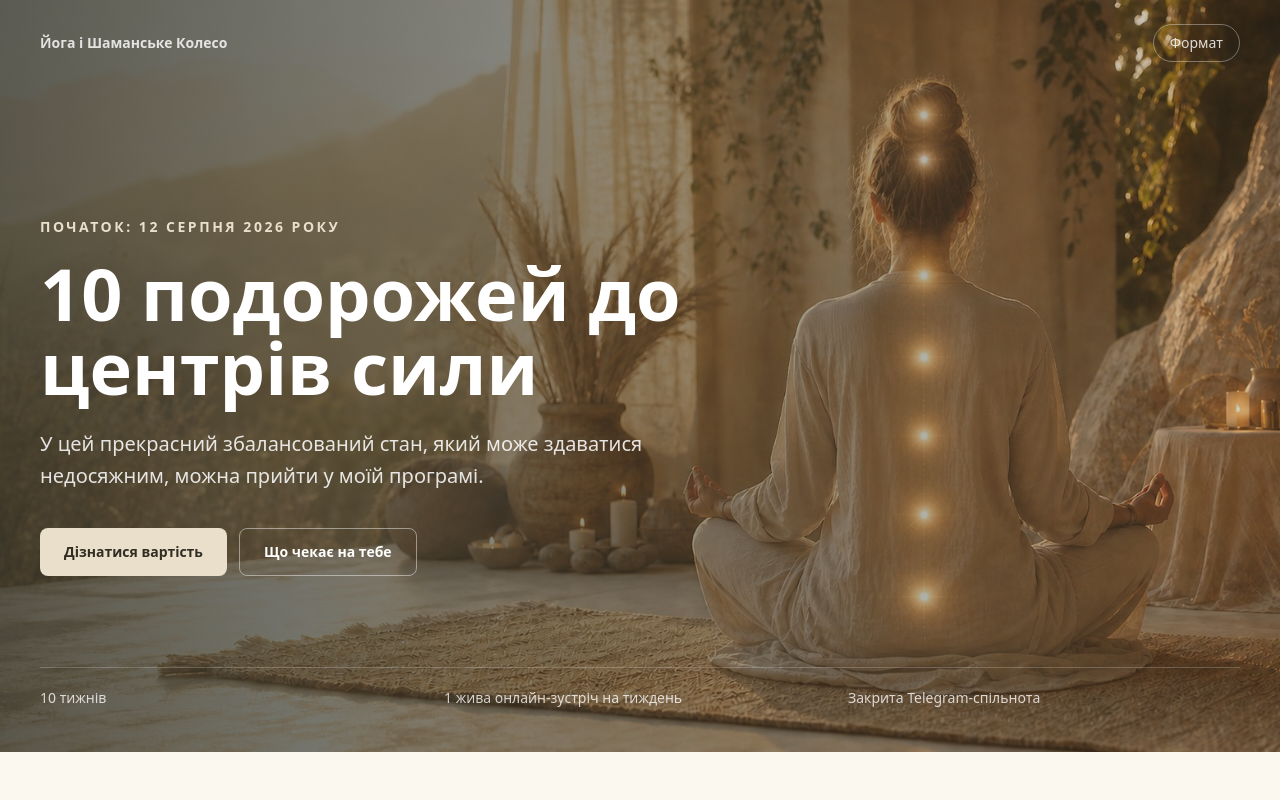
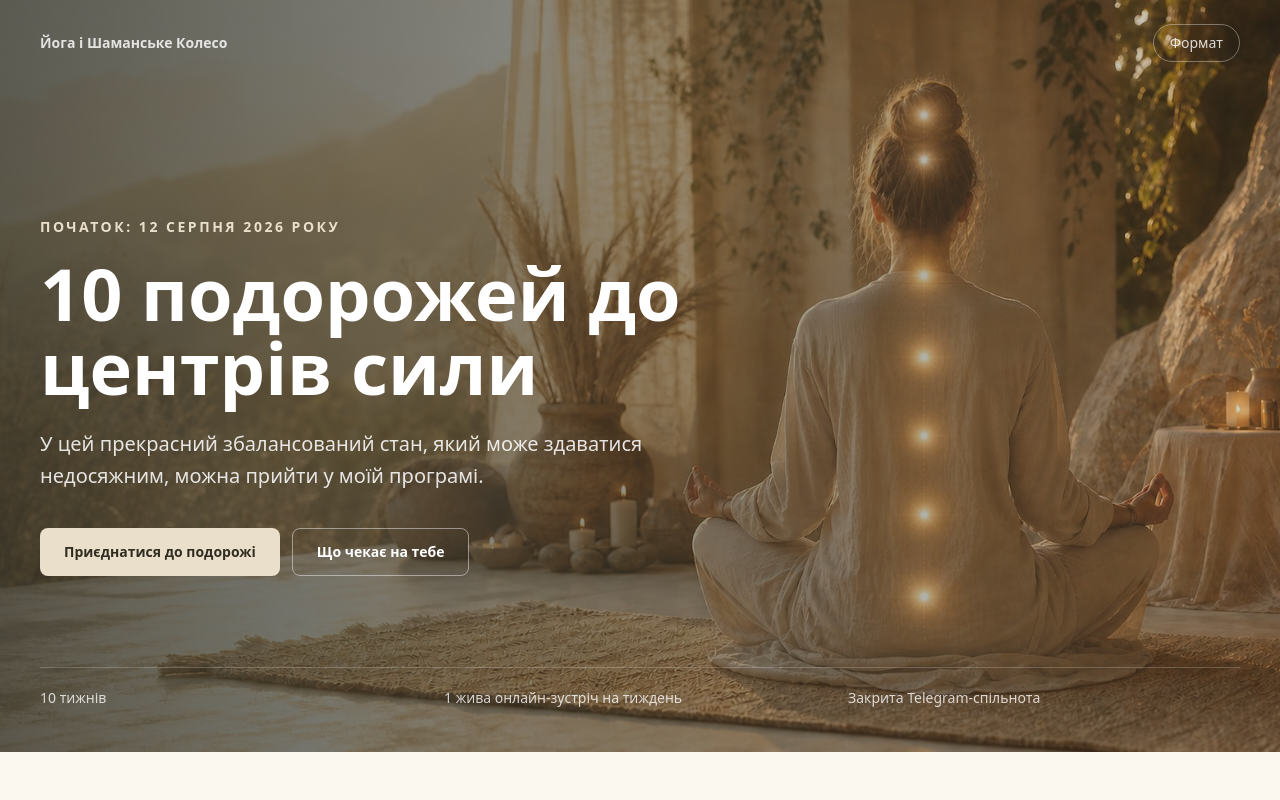
Before and after one commit to zobnov/yogashamanic, a Next.js app: page /10 in a window 1280 px wide. Shown: the top 800 px of the page. Built offline with nearby package versions, Linux system fonts and the light colour scheme.

Commit message:
updated CTA /10

```diff
--- a/app/10/page.tsx
+++ b/app/10/page.tsx
@@ -67,12 +67,15 @@ export default function TenJourneysPage() {
               недосяжним, можна прийти у моїй програмі.
             </p>
             <div className="mt-9 flex flex-col gap-3 sm:flex-row">
-              <a
-                className="focus-ring inline-flex h-12 items-center justify-center rounded-[8px] bg-[#eadfcb] px-6 text-sm font-bold text-[#312d22] transition hover:bg-white"
-                href="#price"
-              >
-                Дізнатися вартість
-              </a>
+              <form action="/api/checkout" method="post">
+                <input name="plan" type="hidden" value="ten-journeys" />
+                <button
+                  className="focus-ring inline-flex h-12 w-full items-center justify-center rounded-[8px] bg-[#eadfcb] px-6 text-sm font-bold text-[#312d22] transition hover:bg-white sm:w-auto"
+                  type="submit"
+                >
+                  Приєднатися до подорожі
+                </button>
+              </form>
               <a
                 className="focus-ring inline-flex h-12 items-center justify-center rounded-[8px] border border-white/45 px-6 text-sm font-bold text-white transition hover:bg-white/12"
                 href="#program"
```
